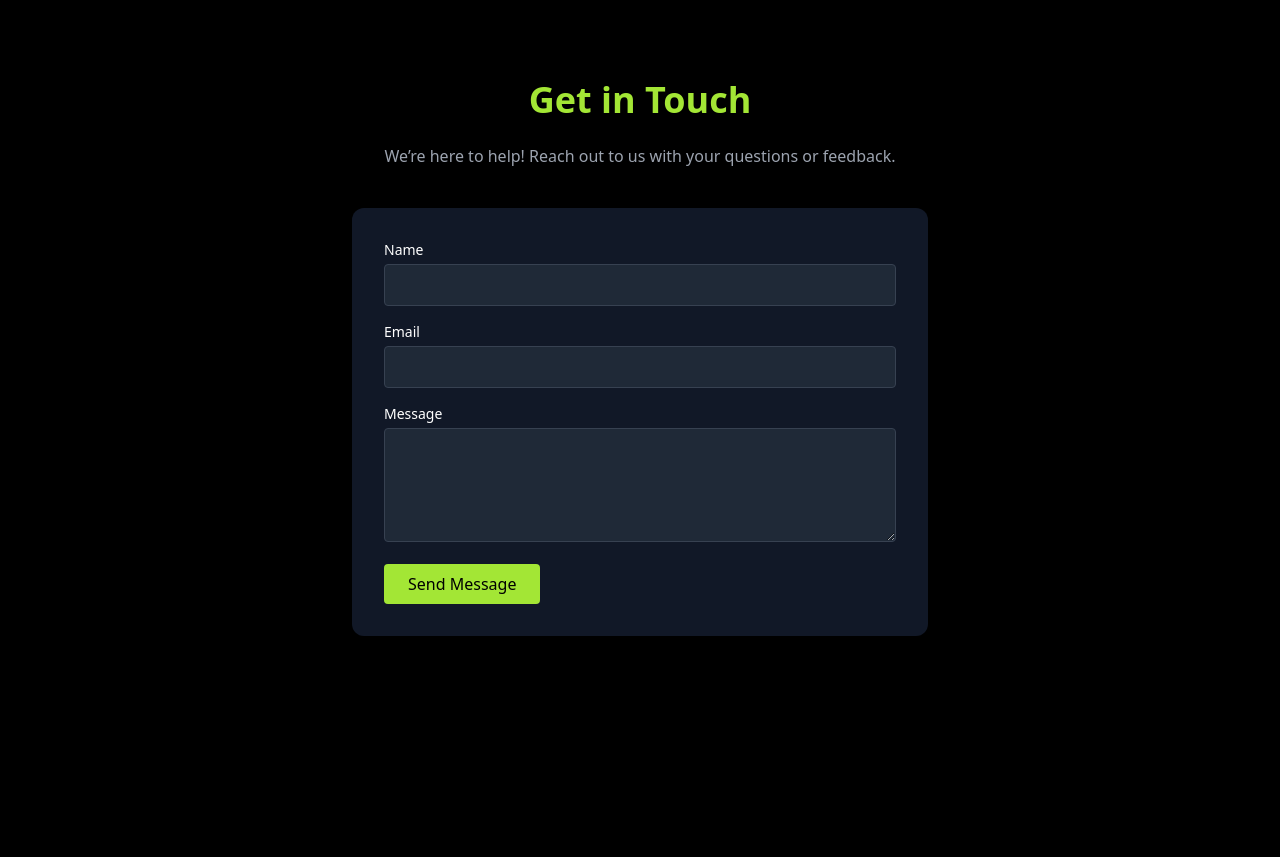
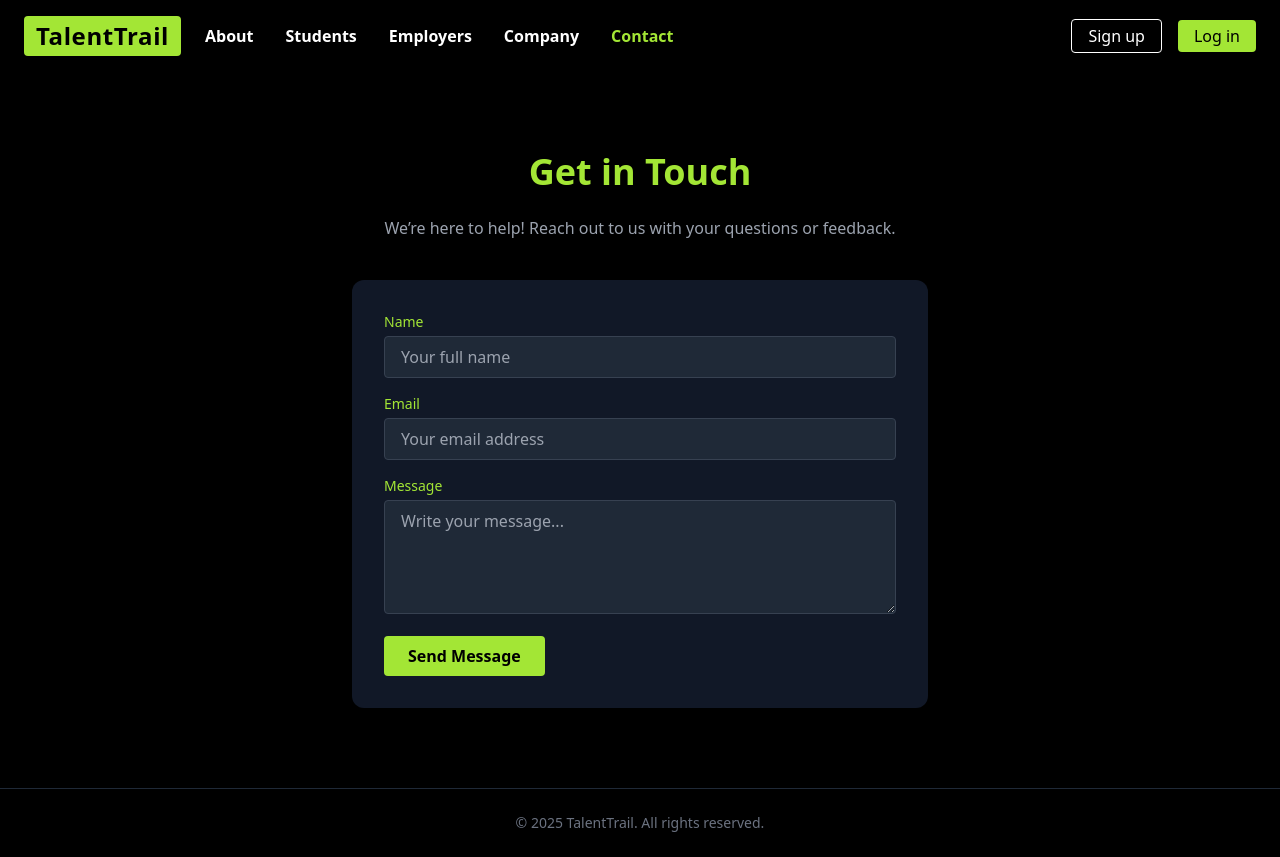
Before and after one commit to hadiaalv/TalentTrail, a plain HTML site: page frontend/contact.html in a window 1280 px wide. Before the commit the page ends 800 px from the top, so only its background shows below. Drawn offline with nearby package versions, Linux system fonts and the light colour scheme.

Commit message:
Routing set to mainpage

```diff
--- a/frontend/contact.html
+++ b/frontend/contact.html
@@ -9,31 +9,59 @@
 <body class="bg-black text-white font-sans">
 
   <!-- Navbar -->
-  <!-- ... your navbar code here ... -->
+  <nav class="flex items-center justify-between px-6 py-4 bg-black text-white shadow-md">
+    <div class="flex items-center space-x-6">
+      <a href="mainpage.html" class="flex items-center space-x-2">
+        <span class="bg-lime-400 text-black font-bold px-3 py-1 rounded text-2xl tracking-wide hover:scale-105 transition">TalentTrail</span>
+      </a>
+      <ul class="hidden md:flex space-x-8 font-semibold text-white ml-4">
+        <li><a href="about.html" class="hover:text-lime-400 transition">About</a></li>
+        <li><a href="students.html" class="hover:text-lime-400 transition">Students</a></li>
+        <li><a href="employers.html" class="hover:text-lime-400 transition">Employers</a></li>
+        <li><a href="company.html" class="hover:text-lime-400 transition">Company</a></li>
+        <li><a href="contact.html" class="text-lime-400 font-bold hover:text-lime-400 transition">Contact</a></li>
+      </ul>
+    </div>
+    <div class="flex items-center space-x-4">
+      <a href="signup.html" class="border border-white text-white px-4 py-1 rounded hover:border-lime-400 hover:text-lime-400 transition">Sign up</a>
+      <a href="login.html" class="bg-lime-400 text-black px-4 py-1 rounded hover:bg-lime-300 transition">Log in</a>
+    </div>
+  </nav>
 
+  <!-- Contact Section -->
   <section class="py-20 px-6 text-center">
     <h1 class="text-4xl font-bold mb-6 text-lime-400">Get in Touch</h1>
-    <p class="text-gray-400 max-w-xl mx-auto mb-10">We’re here to help! Reach out to us with your questions or feedback.</p>
+    <p class="text-gray-400 max-w-xl mx-auto mb-10">
+      We’re here to help! Reach out to us with your questions or feedback.
+    </p>
 
-    <form class="max-w-xl mx-auto bg-gray-900 p-8 rounded-xl text-left space-y-4">
+    <form action="#" method="POST" class="max-w-xl mx-auto bg-gray-900 p-8 rounded-xl text-left space-y-4 shadow-lg hover:shadow-lime-400 transition">
       <div>
-        <label class="block text-sm mb-1">Name</label>
-        <input type="text" class="w-full px-4 py-2 rounded bg-gray-800 border border-gray-700 text-white" />
+        <label class="block text-sm text-lime-400 mb-1">Name</label>
+        <input type="text" name="name" required placeholder="Your full name"
+          class="w-full px-4 py-2 rounded bg-gray-800 border border-gray-700 text-white focus:outline-none focus:ring-2 focus:ring-lime-400">
       </div>
       <div>
-        <label class="block text-sm mb-1">Email</label>
-        <input type="email" class="w-full px-4 py-2 rounded bg-gray-800 border border-gray-700 text-white" />
+        <label class="block text-sm text-lime-400 mb-1">Email</label>
+        <input type="email" name="email" required placeholder="Your email address"
+          class="w-full px-4 py-2 rounded bg-gray-800 border border-gray-700 text-white focus:outline-none focus:ring-2 focus:ring-lime-400">
       </div>
       <div>
-        <label class="block text-sm mb-1">Message</label>
-        <textarea rows="4" class="w-full px-4 py-2 rounded bg-gray-800 border border-gray-700 text-white"></textarea>
+        <label class="block text-sm text-lime-400 mb-1">Message</label>
+        <textarea name="message" rows="4" required placeholder="Write your message..."
+          class="w-full px-4 py-2 rounded bg-gray-800 border border-gray-700 text-white focus:outline-none focus:ring-2 focus:ring-lime-400"></textarea>
       </div>
-      <button class="bg-lime-400 text-black px-6 py-2 rounded hover:bg-lime-500">Send Message</button>
+      <button type="submit"
+        class="bg-lime-400 text-black px-6 py-2 rounded font-semibold hover:bg-lime-300 transition">
+        Send Message
+      </button>
     </form>
   </section>
 
   <!-- Footer -->
-  <!-- ... your footer code here ... -->
+  <footer class="bg-black border-t border-gray-800 text-center py-6 text-gray-500 text-sm">
+    © 2025 TalentTrail. All rights reserved.
+  </footer>
 
 </body>
 </html>
```
Also changed, not shown: frontend/company.html (+8 -6 lines), frontend/mainpage.html (+10 -4 lines), frontend/students.html (+14 -15 lines).
